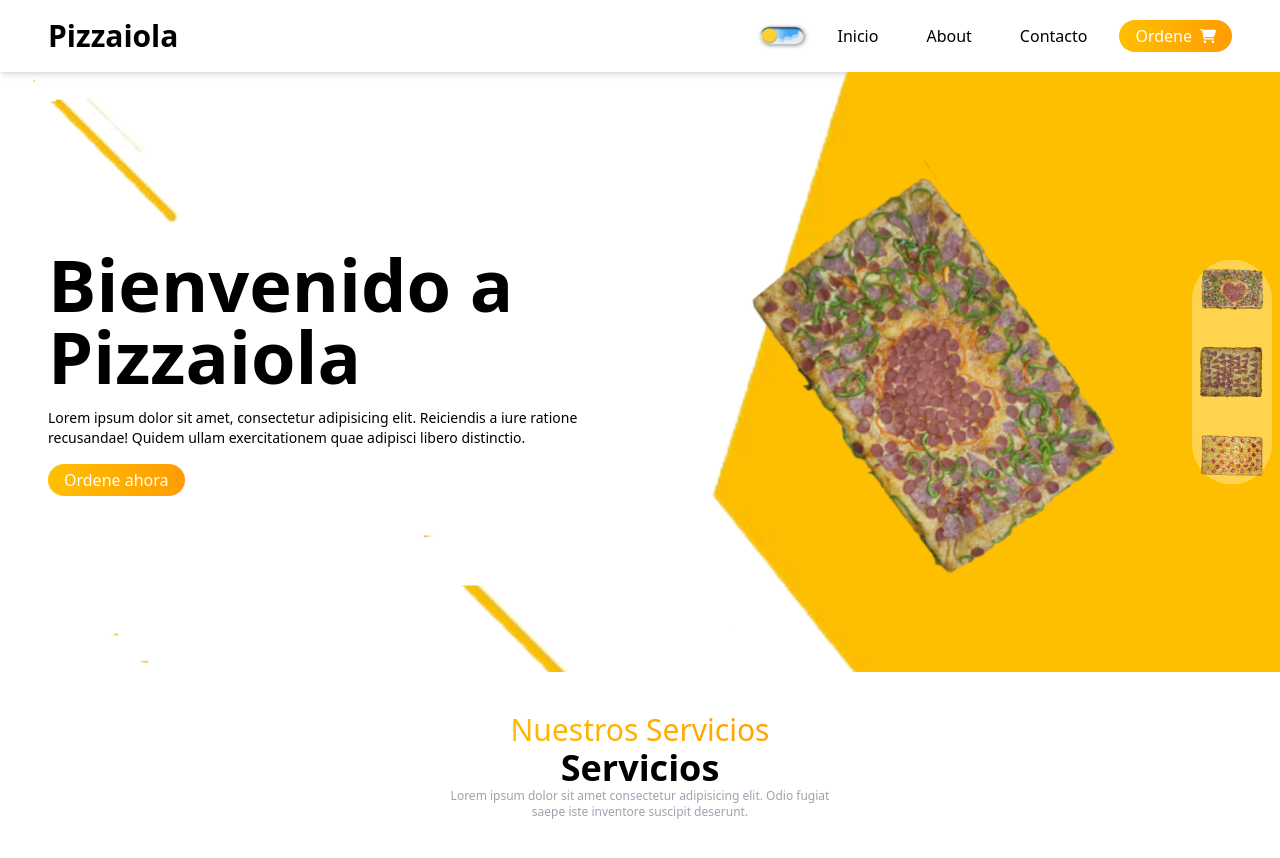
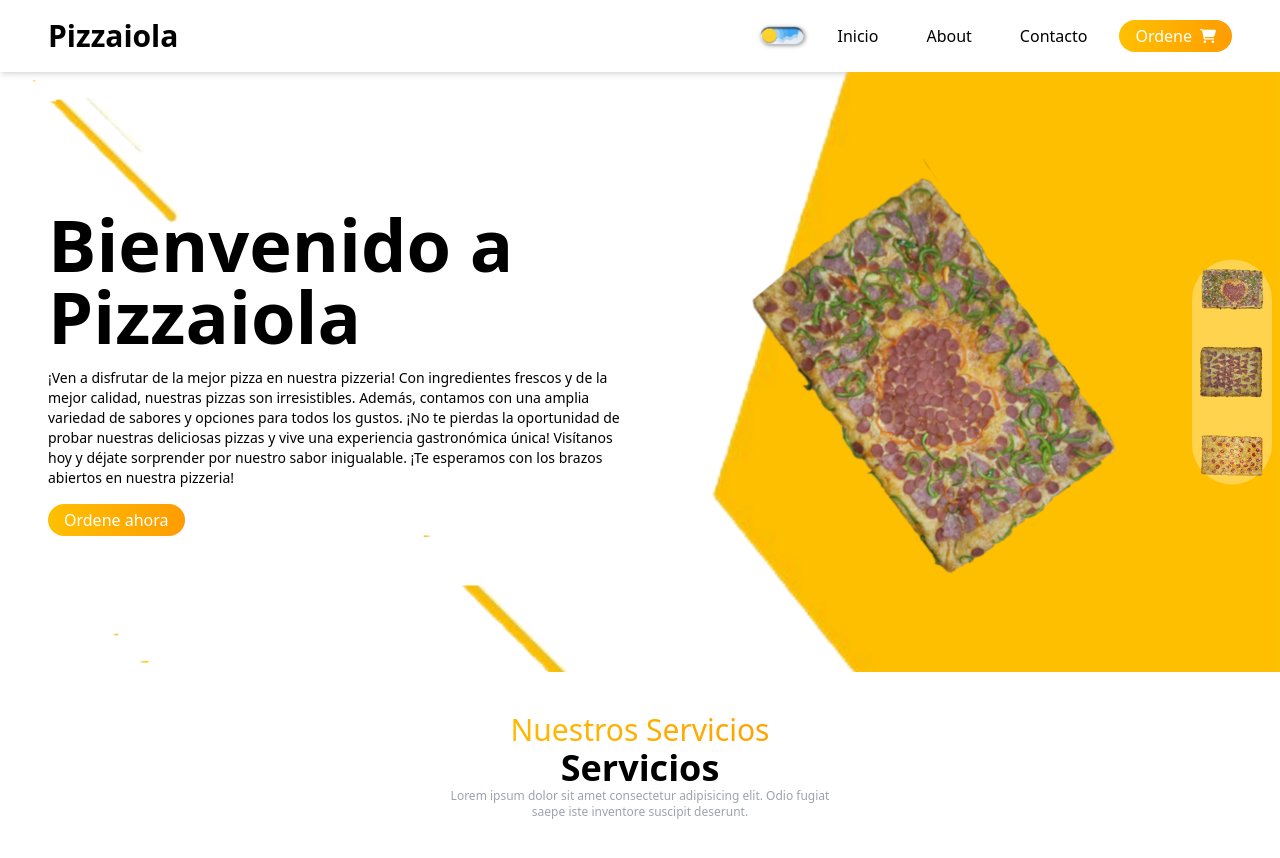
Before and after one commit to Ricuesta86/nextjs-pizzeria, a Next.js app: page / in a window 1280 px wide. Shown: the top 858 px of the page. Built offline with nearby package versions, Linux system fonts and the light colour scheme.

Commit message:
Actualizamos comentario en hero

```diff
--- a/app/components/hero/hero.tsx
+++ b/app/components/hero/hero.tsx
@@ -28,9 +28,7 @@ export default function Hero() {
                 Bienvenido a Pizzaiola
               </h1>
               <p className="text-sm">
-                Lorem ipsum dolor sit amet, consectetur adipisicing elit.
-                Reiciendis a iure ratione recusandae! Quidem ullam
-                exercitationem quae adipisci libero distinctio.
+              ¡Ven a disfrutar de la mejor pizza en nuestra pizzeria! Con ingredientes frescos y de la mejor calidad, nuestras pizzas son irresistibles. Además, contamos con una amplia variedad de sabores y opciones para todos los gustos. ¡No te pierdas la oportunidad de probar nuestras deliciosas pizzas y vive una experiencia gastronómica única! Visítanos hoy y déjate sorprender por nuestro sabor inigualable. ¡Te esperamos con los brazos abiertos en nuestra pizzeria!
               </p>
               <div>
                 <button className="bg-gradient-to-r from-primary to-secondary text-white px-4 py-1 rounded-full hover:scale-105 duration-300">
```
